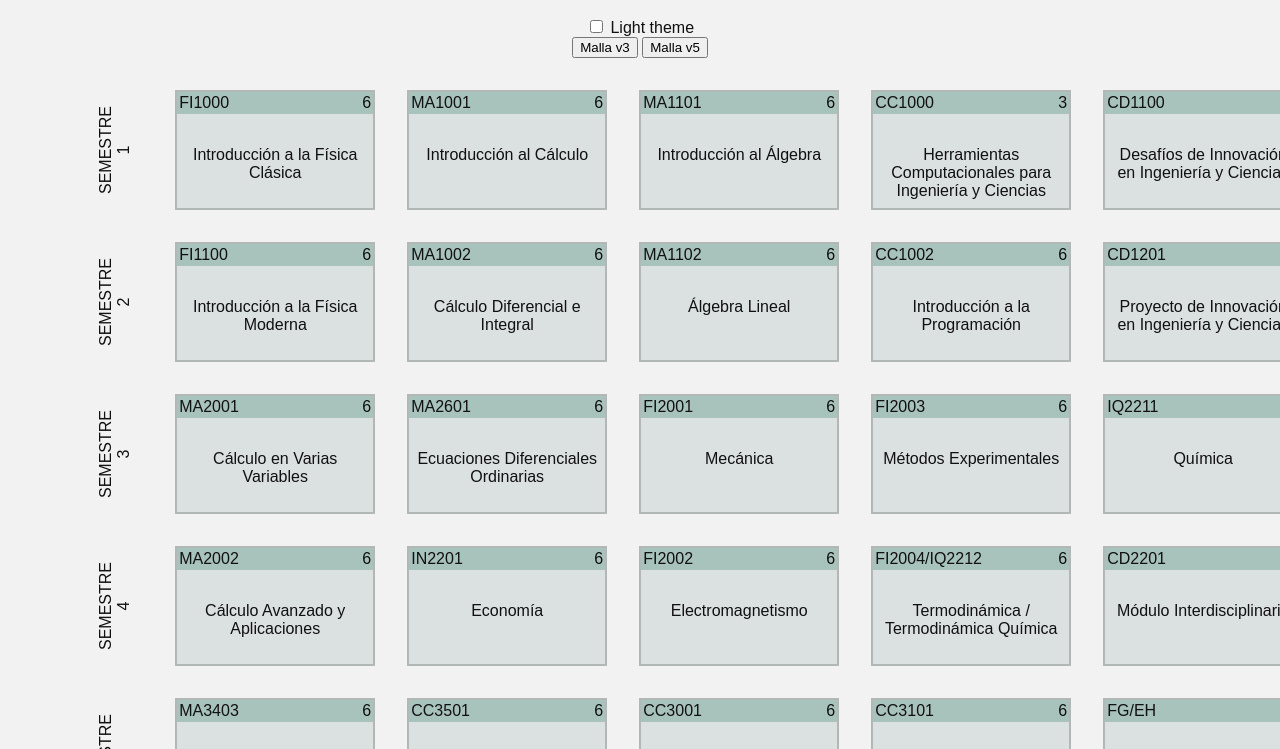
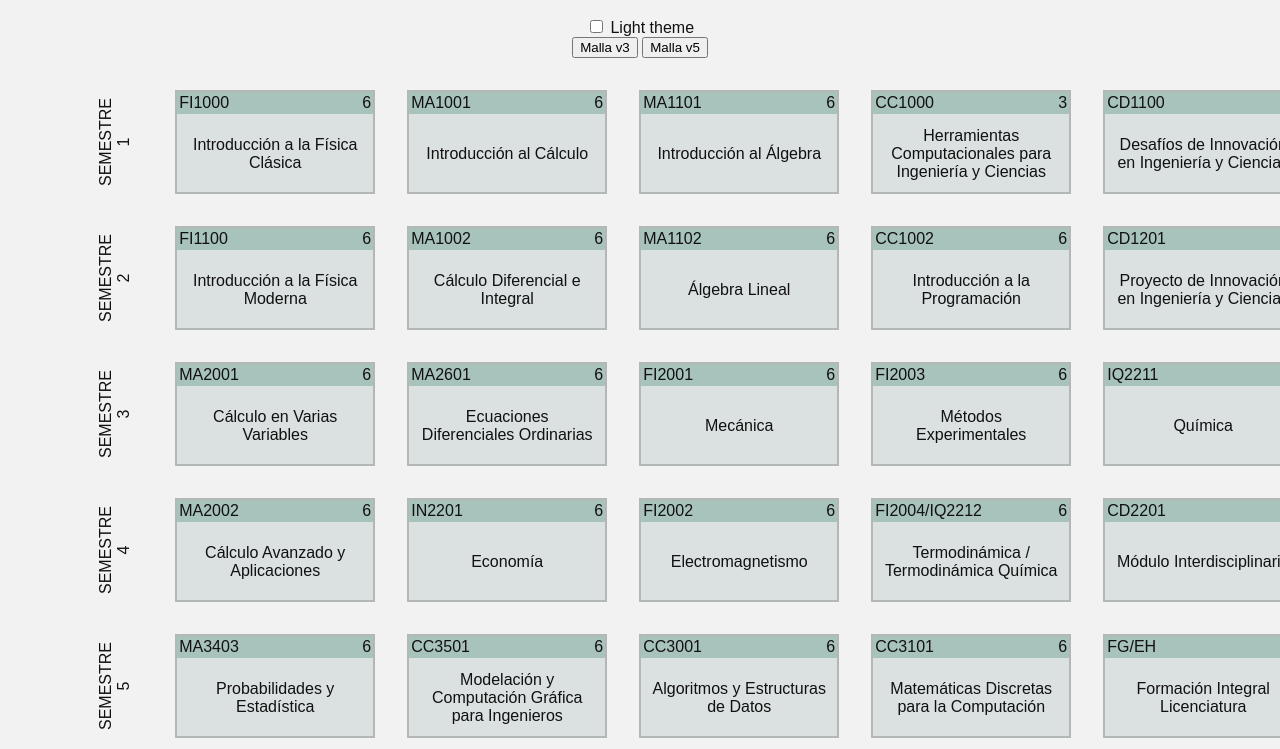
Before and after one commit to SebaaAguilera/malla-dcc-vanilla, a website: page index.html in a window 1280 px wide. Shown: the part 51-800 px from the top of the page. Drawn offline with Linux system fonts and the light colour scheme.

Commit message:
makes subject cards smaller

```diff
--- a/public/script.js
+++ b/public/script.js
@@ -33,7 +33,8 @@ const changeStyleById = (id, status) => {
 };
 
 const createSubject = (subject) => {
-  const title = document.createElement('p');
+  const title = document.createElement('div');
+  title.classList.add('subject-title');
   title.textContent = subject.name;
 
   const code = document.createElement('span');
--- a/public/styles.css
+++ b/public/styles.css
@@ -74,7 +74,7 @@ header{
 .subject {
   min-width: 200px;
   max-width: 200px;
-  height: 120px;
+  height: 6.5rem;
   margin-inline: 1rem;
   text-align: center;
   box-sizing: border-box;
@@ -82,9 +82,14 @@ header{
   border: 2px solid var(--subject-outline-color);
 }
 
-.subject p {
+.subject-title {
   font-weight: 500;
-  margin: 2rem 0.5rem;
+  margin: 0 0.7rem;
+  /* subject height - subject bar height - paddings */
+  height: calc(6.5rem - 1rem - 8px);
+  display: flex;
+  justify-content: center;
+  align-items: center;
 }
 
 .subject-hover {
@@ -111,6 +116,8 @@ header{
   background-color: var(--bar-color);
   text-align: left;
   padding: 2px;
+  padding-bottom: 4px;
   display: flex;
   justify-content: space-between;
+  height: 1rem;
 }
```
